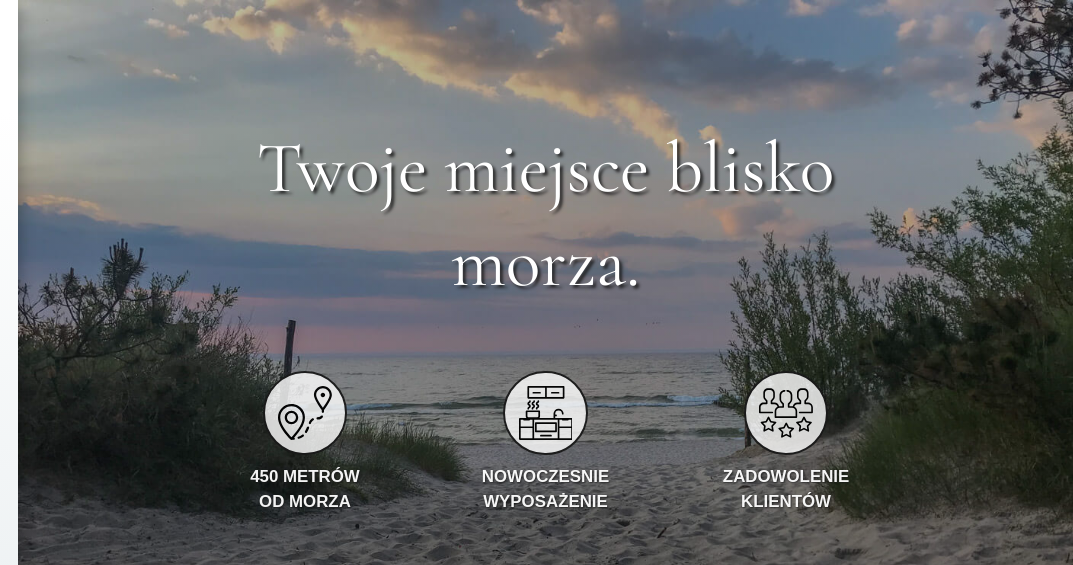
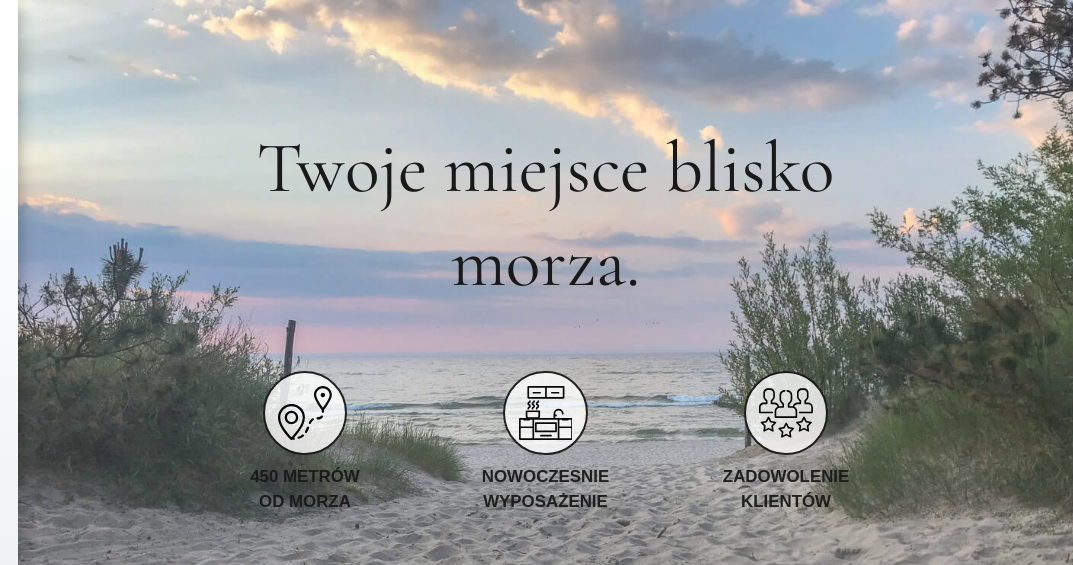
Before and after one commit to ppozniak/black-sarbinowo, a website: page app/index.html in a window 1280 px wide. Shown: the top 565 px of the page, 207-1280 px from the left. Drawn offline with nearby package versions, Linux system fonts and the light colour scheme; files that its build step writes are made by us from their sources; a web font is replaced by a local one.

Commit message:
Brighten hero section

```diff
--- a/app/styles/_hero.scss
+++ b/app/styles/_hero.scss
@@ -1,10 +1,10 @@
 .section.hero {
-  $overlay-min-opacity: .3;
-  $overlay-max-opacity: .45;
+  $overlay-min-opacity: .1;
+  $overlay-max-opacity: .25;
   display: flex;
   flex-direction: column;
   min-height: 95vh;
-  background: linear-gradient(to bottom, rgba($black, $overlay-min-opacity), rgba($black, $overlay-max-opacity)), url(../images/hero--mobile.jpg) no-repeat top center/cover fixed;
+  background: linear-gradient(to bottom, rgba(#fff, $overlay-min-opacity), rgba(#fff, $overlay-max-opacity)), url(../images/hero--mobile.jpg) no-repeat top center/cover fixed;
   color: #fff;
   box-sizing: border-box;
   text-align: center;
@@ -13,7 +13,7 @@
     padding-top: $vflow * 4;
   }
   @include from-landscape {
-    background-image: linear-gradient(to bottom, rgba($black, $overlay-min-opacity), rgba($black, $overlay-max-opacity)), url(../images/hero--desktop.jpg);
+    background-image: linear-gradient(to bottom, rgba(#fff, $overlay-min-opacity), rgba(#fff, $overlay-max-opacity)), url(../images/hero--desktop.jpg);
   }
 }
 
@@ -22,7 +22,7 @@
   font-size: 3.5rem;
   font-weight: normal;
   line-height: 1.3;
-  text-shadow: 3px 3px 3px rgba($black, .8);
+  color: $black;
   @include from-portrait {
     font-size: 4rem;
   }
@@ -75,7 +75,7 @@
   text-align: center;
   text-transform: uppercase;
   font-size: Rem(15px);
-  text-shadow: 1px 1px 2px rgba($black, .8);
+  color: $black;
 }
 
 .hero-cta {
```
Also changed, not shown: app/images/thumbnails/domki_tn.jpg, app/images/thumbnails/domkigal_tn.jpg, app/images/thumbnails/laz2_tn.jpg, app/images/thumbnails/laz_tn.jpg, app/images/thumbnails/morze2_tn.jpg, app/images/thumbnails/morze3_tn.jpg, app/images/thumbnails/morze_tn.jpg, app/images/thumbnails/piasek_tn.jpg, app/images/thumbnails/sal2_tn.jpg, app/images/thumbnails/sal_tn.jpg, app/images/thumbnails/schody_tn.jpg, app/images/thumbnails/syp1_tn.jpg, app/images/thumbnails/syp2_tn.jpg.
